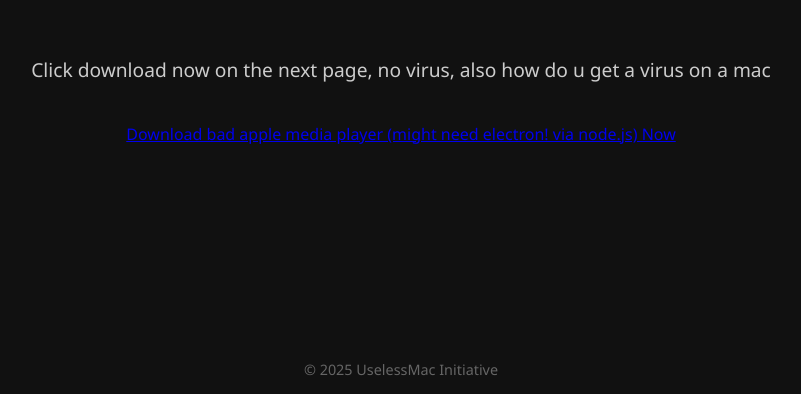
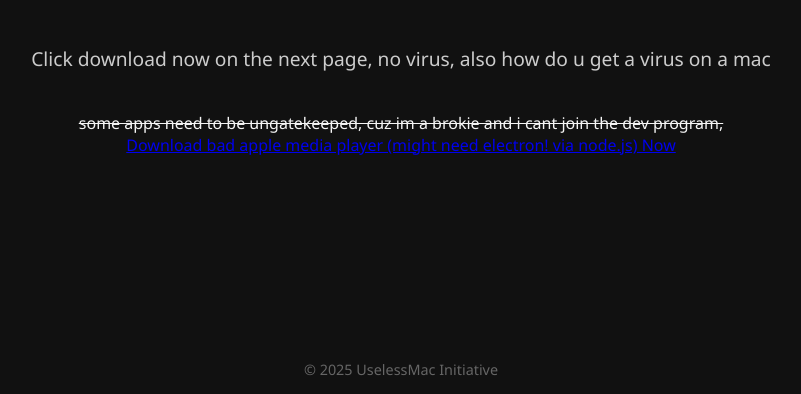
Before and after one commit to UselessMac/home, a plain HTML site: page index.html in a window 1280 px wide. Shown: the part 406-800 px from the top of the page, without its empty margins (239-1040 px from the left). Drawn offline with Linux system fonts and the light colour scheme.

Commit message:
Update index.html

```diff
--- a/index.html
+++ b/index.html
@@ -50,6 +50,7 @@
   <h1>UselessMac Intuitive</h1>
   <p>The most unnecessarily advanced things you never asked for.</p>
   <p>Click download now on the next page, no virus, also how do u get a virus on a mac</p>
+  <s>some apps need to be ungatekeeped, cuz im a brokie and i cant join the dev program,</s>
 <a href="index2.html">Download bad apple media player (might need electron! via node.js) Now</a>
   <footer>© 2025 UselessMac Initiative</footer>
 </body>
```
